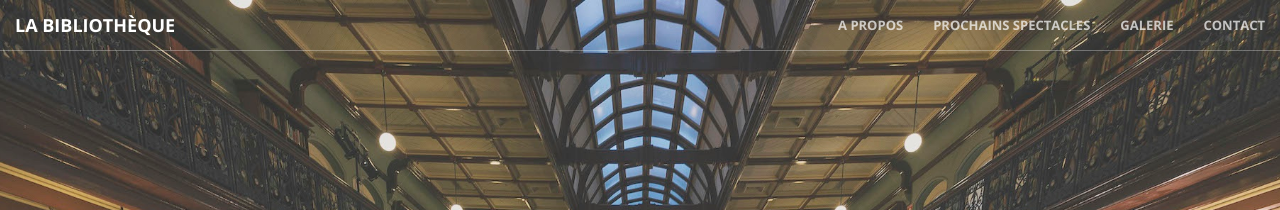
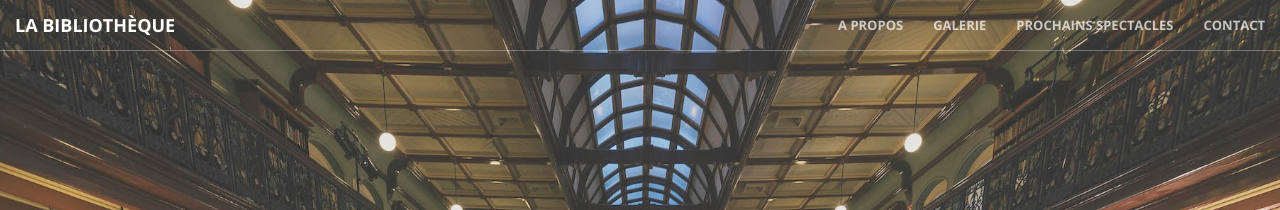
Before and after one commit to AdamSelene/la-bibliotheque, a Jekyll site: the page built from index.html, in a window 1280 px wide and 900 px high. Shown: the top 210 px of the window. Built offline with Jekyll 4.4.1, drawn with Linux system fonts in a browser that asks for light colours; nearby versions of some CDN libraries; some of the changed text lies outside the part shown.

Commit message:
Added legal info, reordered sections, added links to Twitter and Instagram accounts

```diff
--- a/_includes/navbar.html
+++ b/_includes/navbar.html
@@ -18,10 +18,10 @@
                     <a class="page-scroll" href="#about">A propos</a>
                 </li>
                 <li>
-                    <a class="page-scroll" href="#when">Prochains spectacles</a>
+                    <a class="page-scroll" href="#galerie">Galerie</a>
                 </li>
                 <li>
-                    <a class="page-scroll" href="#galerie">Galerie</a>
+                    <a class="page-scroll" href="#when">Prochains spectacles</a>
                 </li>
                 <li>
                     <a class="page-scroll" href="#contact">Contact</a>
--- a/css/creative.css
+++ b/css/creative.css
@@ -485,3 +485,8 @@
     font-weight: normal;
     font-style: normal;
 }
+
+footer p {
+	font-size: 14px;
+	margin: 5px 0;
+}
--- a/index.html
+++ b/index.html
@@ -19,12 +19,30 @@
                 <h2 class="section-heading">Un spectacle d'improvisation théâtrale</h2>
                 <hr class="light">
                 <p class="text-faded">Venez avec un livre : un classique, un recueil de poésies, une revue, un dictionnaire, un manuel scolaire, une bande-dessinée, une pièce de théâtre, une lettre d'amour, un mode d'emploi… Quel qu'il soit, il trouvera sa place dans notre bibliothèque et pourra servir d'inspiration pour nos scènes improvisées.</p>
-                <a href="#when" class="btn btn-default btn-xl page-scroll">Prochains spectacles</a>
             </div>
         </div>
     </div>
 </section>
 
+<aside class="bg-dark" id="when">
+    <div class="container text-center">
+        <div class="call-to-action">
+	        <h2>Prochains spectacles</h2>
+			<hr class="light" />
+	        <div id="events" class="list-group"></div>
+	        <hr class="light" />
+	        <p>Retrouvez nos prochaines dates sur <a href="https://www.facebook.com/labibliotheque.impro/events" title="La Bibliothèque sur Facebook">Facebook</a> ou sur <a href="http://la-bibliotheque.eventbrite.fr" title="La Bibliothèque sur Eventbrite">Eventbrite</a></p>
+            <p>Vous pouvez également vous inscrire sur notre liste de diffusion</p>
+            <form class="form-inline" role="form" id="mc-form">
+				<div class="form-group required">
+					<label class="control-label" for="mc-email"></label><br />
+		            <input type="email" size="40" class="form-control" id="mc-email" name="EMAIL" placeholder="Adresse e-mail" />
+					<button type="submit" class="btn btn-default wow tada">S'inscrire</button>
+				</div>
+            </form>
+        </div>
+    </div>
+</aside>
 
 <section class="no-padding" id="galerie">
     <div class="container-fluid">
@@ -48,7 +66,7 @@
                 <img src="img/galerie/6.jpg" class="img-responsive" alt="">
             </div>
         </div>
-        <div class="row bg-dark">
+        <div class="row bg-dark" style="padding: 15px 0">
 	        <div class="col-lg-8 col-lg-offset-2 text-center">
                 <a href="https://www.facebook.com/labibliotheque.impro/photos" class="btn btn-primary btn-xl">Plus de photos</a>
 	        </div>
@@ -56,41 +74,39 @@
     </div>
 </section>
 
-<aside class="bg-dark" id="when">
-    <div class="container text-center">
-        <div class="call-to-action">
-	        <h2>Prochains spectacles</h2>
-	        <div id="events" class="list-group"></div>
-	        <hr class="light" />
-	        <p>Retrouvez nos prochaines dates sur <a href="https://www.facebook.com/labibliotheque.impro/events" title="La Bibliothèque sur Facebook">Facebook</a> ou sur <a href="http://la-bibliotheque.eventbrite.fr" title="La Bibliothèque sur Eventbrite">Eventbrite</a></p>
-            <p>Vous pouvez également vous inscrire sur notre liste de diffusion</p>
-            <form class="form-inline" role="form" id="mc-form">
-				<div class="form-group required">
-					<label class="control-label" for="mc-email"></label><br />
-		            <input type="email" size="40" class="form-control" id="mc-email" name="EMAIL" placeholder="Adresse e-mail" />
-					<button type="submit" class="btn btn-default wow tada">S'inscrire</button>
-				</div>
-            </form>
-        </div>
-    </div>
-</aside>
-
 <section id="contact">
     <div class="container">
         <div class="row">
             <div class="col-lg-8 col-lg-offset-2 text-center">
                 <h2 class="section-heading">Contactez-nous !</h2>
                 <hr class="primary">
-                <p>Vous avez des questions sur notre spectacle ? Vous avez une proposition de date à nous faire ? Envoyez-nous un message et nous vous répondrons au plus vite.</p>
+                <p>Des questions sur notre spectacle ? Une proposition de date à nous faire ? Envoyez-nous un message et nous vous répondrons au plus vite.</p>
             </div>
-            <div class="col-lg-4 col-lg-offset-2 text-center">
-				<i class="fa fa-facebook-official fa-3x wow bounceIn"></i>
-				<p><a href="https://www.facebook.com/labibliotheque.impro/" title="La Bibliothèque sur Facebook">Facebook</a></p>
+            <div class="col-lg-2 col-lg-offset-2 text-center">
+				<p><a href="https://www.facebook.com/labibliotheque.impro/" title="La Bibliothèque sur Facebook"><i class="fa fa-facebook-official fa-3x wow bounceIn"></i></a></p>
             </div>
-            <div class="col-lg-4 text-center">
-                <i class="fa fa-envelope-o fa-3x wow bounceIn" data-wow-delay=".1s"></i>
-                <p><a href="mailto:contact@la-bibliotheque.fr">contact@la-bibliotheque.fr</a></p>
+			<div class="col-lg-2 text-center">
+				<p><a href="https://twitter.com/biblioimpro" title="La Bibliothèque sur Twitter"><i class="fa fa-twitter fa-3x wow bounceIn" data-wow-delay=".1s"></i></a></p>
+            </div>
+			<div class="col-lg-2 text-center">
+				<p><a href="https://instragram.com/biblioimpro" title="La Bibliothèque sur Instagram"><i class="fa fa-instagram fa-3x wow bounceIn" data-wow-delay=".2s"></i></a></p>
+            </div>
+
+            <div class="col-lg-2 text-center">
+                <p><a href="mailto:contact@la-bibliotheque.fr" title="Contactez-nous par mail"><i class="fa fa-envelope-o fa-3x wow bounceIn" data-wow-delay=".3s"></i></a></p>
             </div>
         </div>
     </div>
 </section>
+
+<footer id="footer" class="bg-dark">
+    <div class="container">
+		<p>La Bibliothèque 2015-2017 — <em>Tous droits réservés</em></p>
+		<dl>
+			<dt>Photos</dt><dd>Pak-Ming Wan et Nicolas Huang</dd>
+			<dt>Éditeur</dt><dd>Association loi 1901 "Compagnie Falbala" 52 rue Jeanne d'Arc, Paris 13e</dd>
+			<dt>Responsable de la rédaction</dt><dd>Olivier Sambourg</dd>
+			<dt>Hébergeur</dt><dd><a href="http://github.io" title="Github">Github</a></dd>
+		</dl>
+	</div>
+</footer>
```
